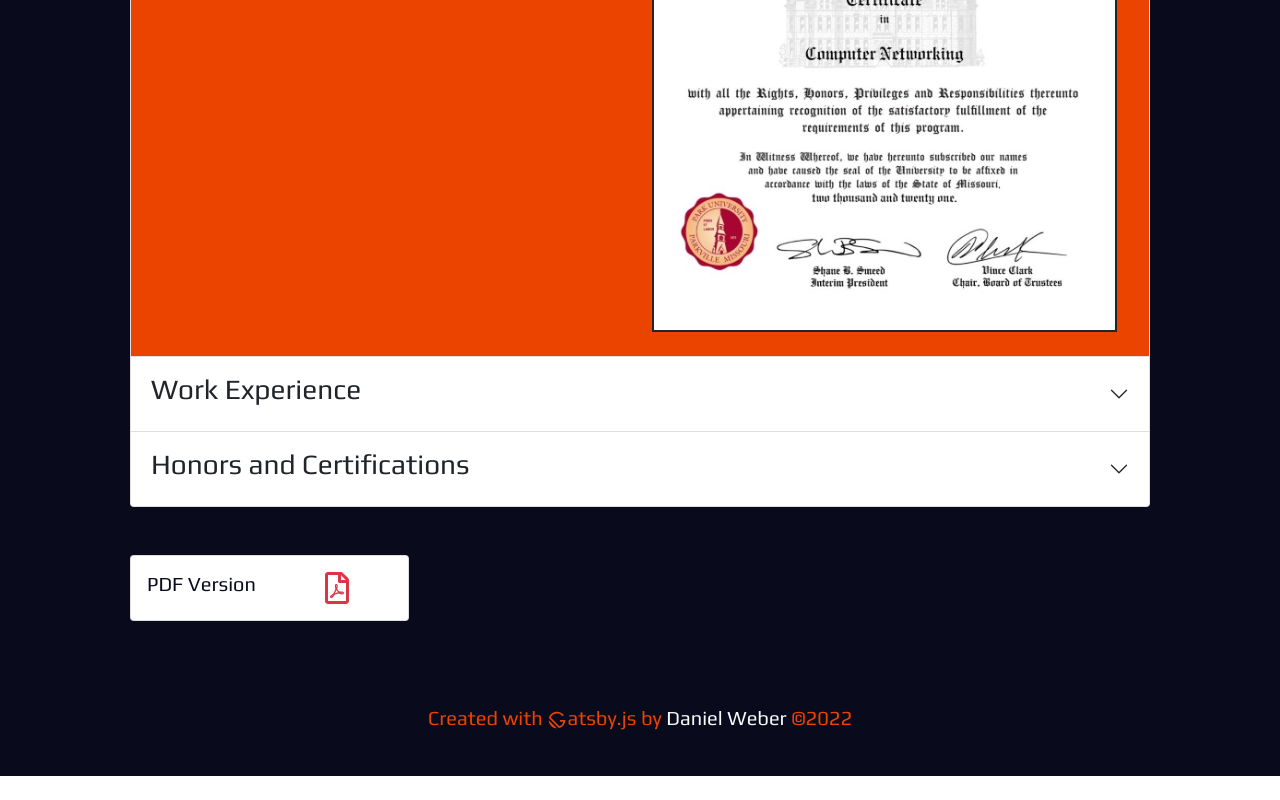
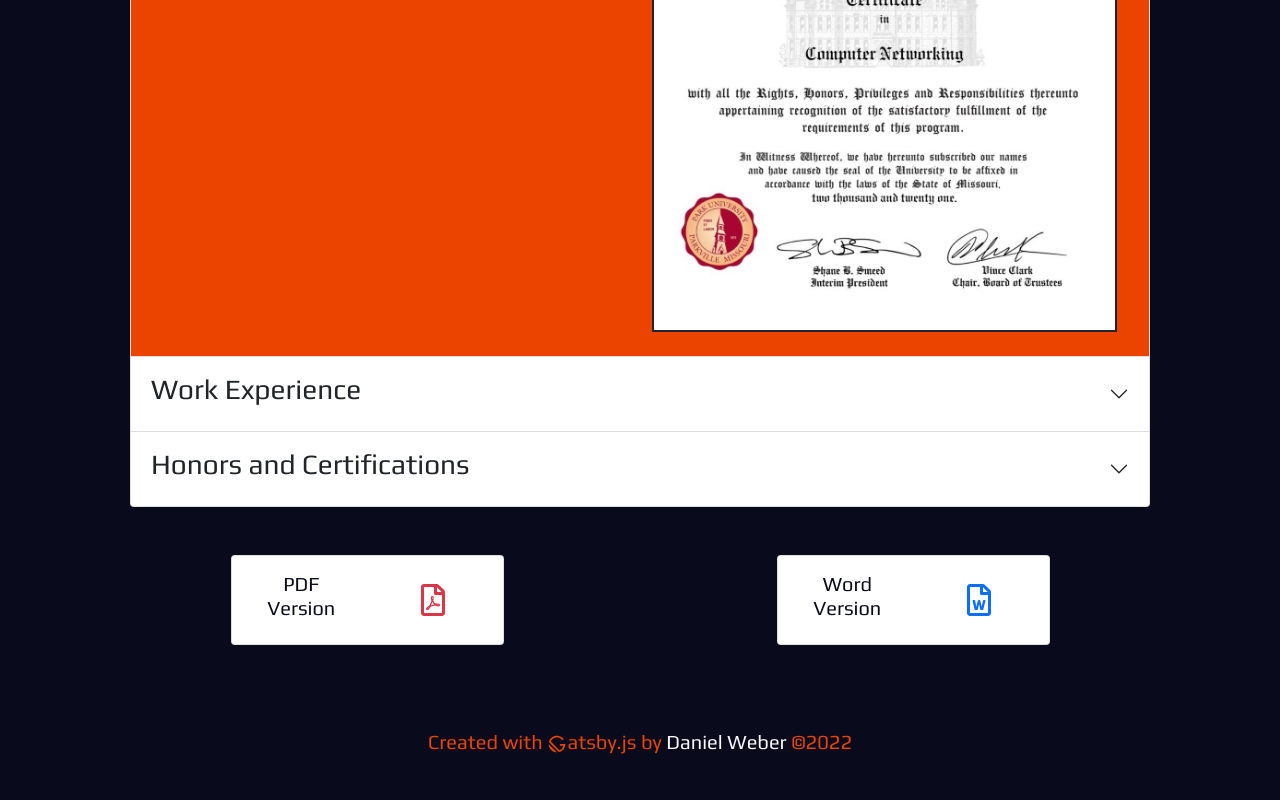
Before and after one commit to DaperDandle/Portfolio-Website, a Gatsby site: page /resume in a window 1280 px wide. Shown: the part 1082-1882 px from the top of the page. Before the commit the page ends 1858 px from the top, so only its background shows below. Built offline with nearby package versions, Linux system fonts and the light colour scheme; Gatsby itself is replaced by a stand-in of ours.

Commit message:
fix git index file

```diff
--- a/src/components/pdfDownload.js
+++ /dev/null
@@ -1,23 +0,0 @@
-import React from "react";
-import resume from "../documents/resume.pdf";
-import { Container, Row, Col } from "react-bootstrap";
-import { FaRegFilePdf } from "react-icons/fa";
-
-const PdfDownload = () => {
-  return (
-    <Container className="card bg-white p-3 w-25 ms-5 primary-text">
-      <Row className="align-items-center">
-        <Col className="text-wrap">
-          <h5>PDF Version</h5>
-        </Col>
-        <Col className="text-center">
-          <a href={resume}>
-            <FaRegFilePdf className="text-danger" size={32} />
-          </a>
-        </Col>
-      </Row>
-    </Container>
-  );
-};
-
-export default PdfDownload;
--- /dev/null
+++ b/src/components/resumeDownload.js
@@ -0,0 +1,26 @@
+import React from "react";
+import { Container, Row, Col } from "react-bootstrap";
+import { FaRegFilePdf, FaRegFileWord } from "react-icons/fa";
+
+const ResumeDownload = ({ resume, version }) => {
+  return (
+    <Container className="card bg-white p-3 w-25 primary-text">
+      <Row className="align-items-center">
+        <Col className="text-wrap text-center">
+          <h5>{version} Version</h5>
+        </Col>
+        <Col className="text-center">
+          <a href={resume} download>
+            {version === "PDF" ? (
+              <FaRegFilePdf className="text-danger" size={32} />
+            ) : (
+              <FaRegFileWord className="text-primary" size={32} />
+            )}
+          </a>
+        </Col>
+      </Row>
+    </Container>
+  );
+};
+
+export default ResumeDownload;
--- a/src/pages/resume.js
+++ b/src/pages/resume.js
@@ -4,9 +4,8 @@
 import { StaticImage } from "gatsby-plugin-image";
 import Job from "../components/job";
 import SEO from "../components/SEO";
-
 import Certificates from "../components/certificates";
-import PdfDownload from "../components/pdfDownload";
+import ResumeDownload from "../components/resumeDownload";
 const Resume = () => {
   return (
     <Layout>
@@ -60,6 +59,7 @@
               </Container>
             </Accordion.Body>
           </Accordion.Item>
+
           <Accordion.Item eventKey="1">
             <Accordion.Header>
               <h3>Work Experience</h3>
@@ -130,8 +130,13 @@
             </Accordion.Body>
           </Accordion.Item>
         </Accordion>
-
-        <PdfDownload />
+        <Container className="d-flex justify-content-between">
+          <ResumeDownload resume="../documents/Pdf-Resume.pdf" version="PDF" />
+          <ResumeDownload
+            resume="../documents/Word-Resume.docx"
+            version="Word"
+          />
+        </Container>
       </Container>
     </Layout>
   );
```
Also changed, not shown: 3 other files.
